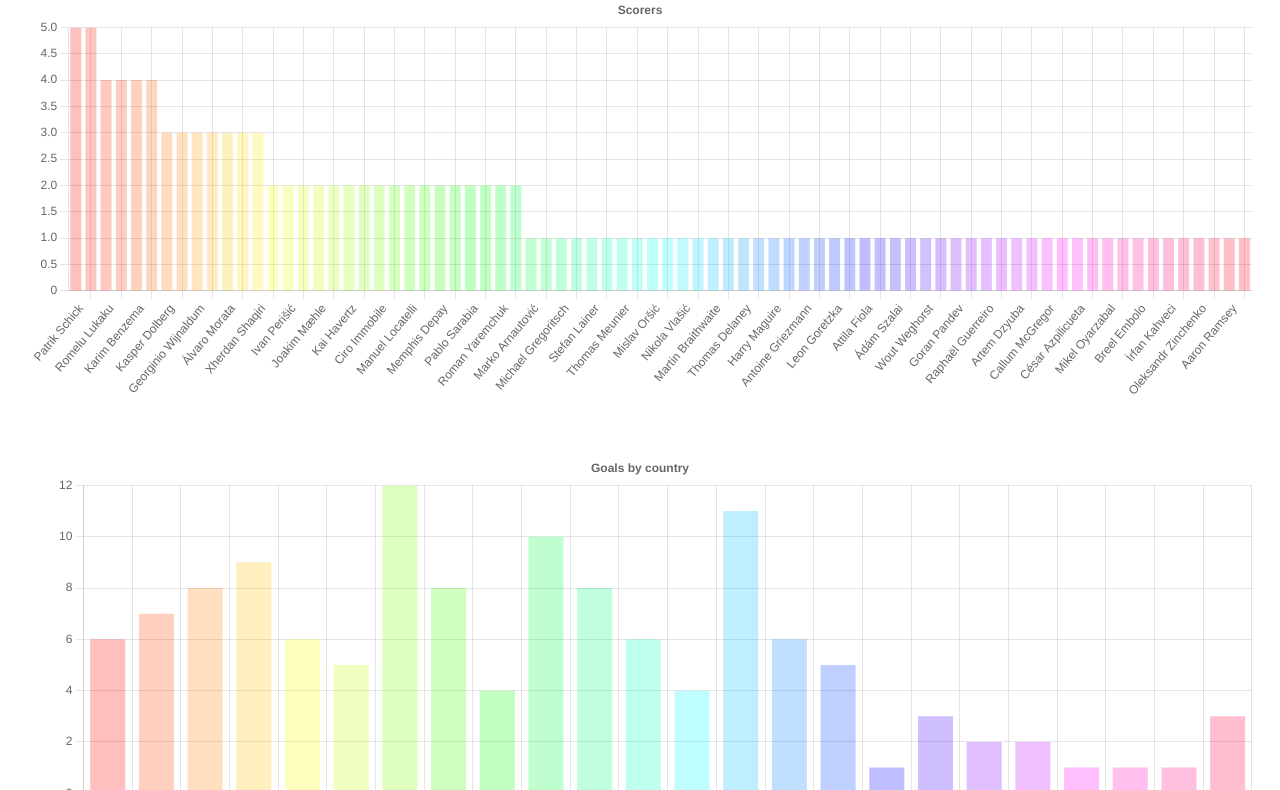
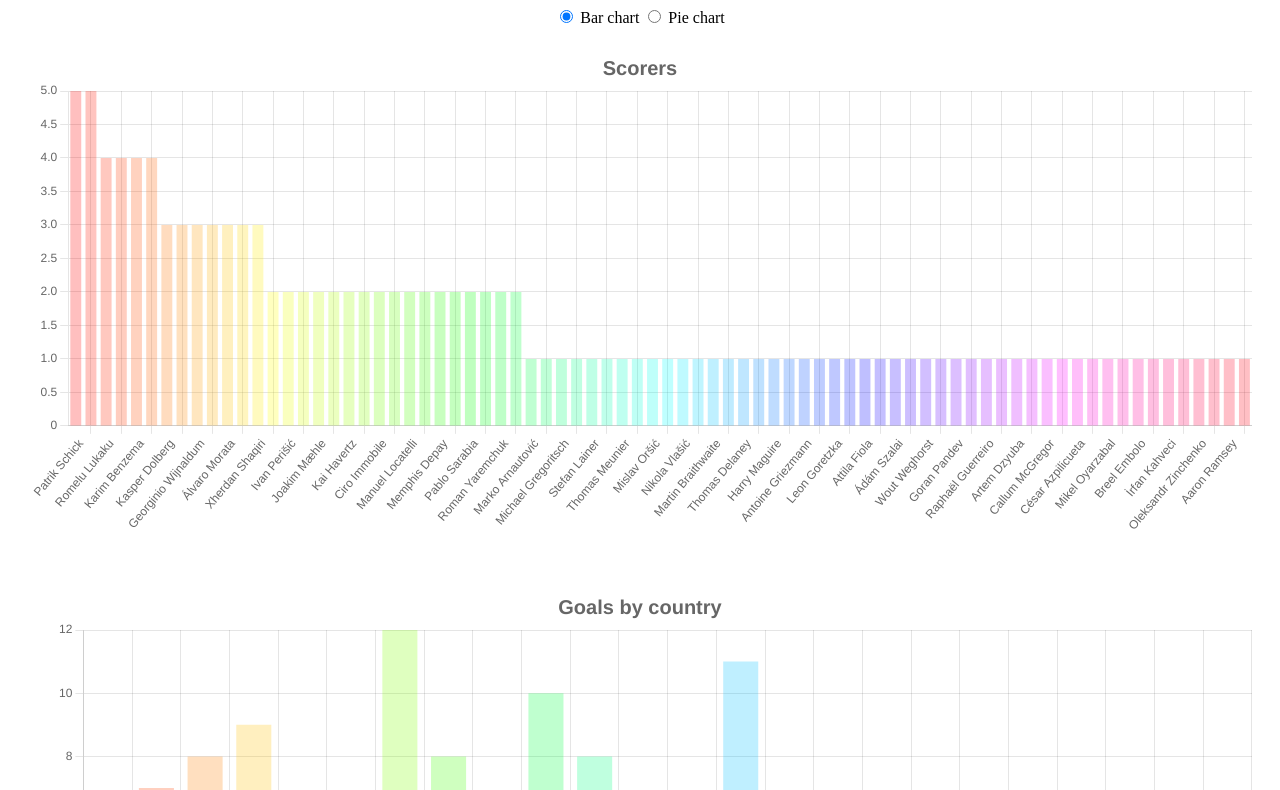
Before and after one commit to KajaBraz/EURO2020-PerformanceAnalysis, a plain HTML site: page index.html in a window 1280 px wide. Shown: the part 73-863 px from the top of the page. Drawn offline with nearby package versions, Linux system fonts and the light colour scheme.

Commit message:
select bar or pie chart

```diff
--- a/index.html
+++ b/index.html
@@ -1,3 +1,4 @@
+<!DOCTYPE html>
 <html>
 
 <head>
@@ -14,13 +15,29 @@
         footer {
             text-align: right;
         }
+
+        div.select_chart {
+            text-align: center;
+        }
+
+        .pie_chart_class {
+            margin-left: auto;
+            margin-right: auto;
+        }
     </style>
+    <meta charset="UTF-8">
     <link rel="shortcut icon" type="image/x-icon" href="favicon.ico">
     <title>UEFA Euro 2020 players statistics</title>
 </head>
 
 <body>
     <h1>UEFA Euro 2020 players statistics</h1>
+    <div class="select_chart">
+        <input type="radio" id="bar_radio" name="chart_type" value="bar" onchange="radio_function(this)" checked>
+        <label for="bar_radio">Bar chart</label>
+        <input type="radio" id="pie_radio" name="chart_type" value="pie" onchange="radio_function(this)">
+        <label for="pie_radio">Pie chart</label>
+    </div>
     <div id='container'></div>
     <footer>
         <p>Data source: <a href="https://en.wikipedia.org/wiki/UEFA_Euro_2020">Wikipedia</a></p>
@@ -29,17 +46,19 @@
     <script src="js/node_modules/chart.js/dist/chart.min.js"></script>
     <script src="js/data.js"></script>
     <script>
-        function createChart(title, labels, datas) {
+        function createChart(title, labels, datas, type) {
             let canvas = document.createElement('canvas');
-            canvas.width = "1500";
-            canvas.height = "500";
+            canvas.width = type == "bar" ? "1500" : "1500";
+            canvas.height = type == "bar" ? "600" : "800";
+            canvas.className = type == "bar" ? "" : "pie_chart_class";
+
 
             let step = 360 / datas.length;
             let colorsHue = datas.map((elem, index) => `hsla(${index * step}, 100%, 50%, 0.25`);
 
             var ctx = canvas.getContext('2d');
             new Chart(ctx, {
-                type: 'bar',
+                type: type,
                 data: {
                     labels: labels,
                     datasets: [{
@@ -48,14 +67,18 @@
                     }]
                 },
                 options: {
-                    responsive: true,
+                    responsive: type == "bar" ? true : false,
                     plugins: {
                         legend: {
-                            display: false
+                            display: type == "bar" ? false : true,
+                            position: "left"
                         },
                         title: {
                             display: true,
-                            text: title
+                            text: title,
+                            font: {
+                                size: 20
+                            }
                         }
                     }
                 }
@@ -63,15 +86,18 @@
             return canvas;
         }
 
-        function appendCanvas(title, labels, datas) {
-            let chart = createChart(title, labels, datas);
+        function appendCanvas(title, labels, datas, type) {
+            let chart = createChart(title, labels, datas, type);
             document.getElementById('container').appendChild(chart);
         }
 
+        function radio_function(radio) {
+            document.getElementById("container").innerHTML = "";
             appendCanvas(
                 "Scorers",
                 playerData.map(({ name }) => name),
-            playerData.map(({ goals }) => goals)
+                playerData.map(({ goals }) => goals),
+                radio.value
             );
 
             // let countries = Array.from(new Set(playerData.map(({ country }) => country)));
@@ -86,7 +112,7 @@
                     acc[country] = (acc[country] || 0) + goals;
                     return acc;
                 }, {});
-        appendCanvas("Goals by country", Object.keys(countries), Object.values(countries));
+            appendCanvas("Goals by country", Object.keys(countries), Object.values(countries), radio.value);
 
             let clubs = playerData.reduce(
                 (acc, { club, goals }) => {
@@ -94,7 +120,7 @@
                     return acc;
                 }, {}
             );
-        appendCanvas("Goals by club", Object.keys(clubs), Object.values(clubs));
+            appendCanvas("Goals by club", Object.keys(clubs), Object.values(clubs), radio.value);
 
             let leagues = playerData.reduce(
                 (acc, { league, goals }) => {
@@ -102,7 +128,7 @@
                     return acc;
                 }, {}
             );
-        appendCanvas("Goals by league", Object.keys(leagues), Object.values(leagues));
+            appendCanvas("Goals by league", Object.keys(leagues), Object.values(leagues), radio.value);
 
             let ages = playerData.reduce(
                 (acc, { age, goals }) => {
@@ -115,7 +141,17 @@
                 }, {}
             );
             ages = Object.entries(ages).sort();
-        appendCanvas("Goals by age", ages.map(([k, v]) => k), ages.map(([k, v]) => v));
+            appendCanvas("Goals by age", ages.map(([k, v]) => k), ages.map(([k, v]) => v), radio.value);
+        }
+
+        window.onload = function () {
+            let b = document.getElementById("bar_radio");
+            let p = document.getElementById("pie_radio");
+            b.checked = true;
+            p.checked = false;
+            radio_function(b);
+        }
+
     </script>
 </body>
 
```
Lines whose indentation alone changed are shown as unchanged.
